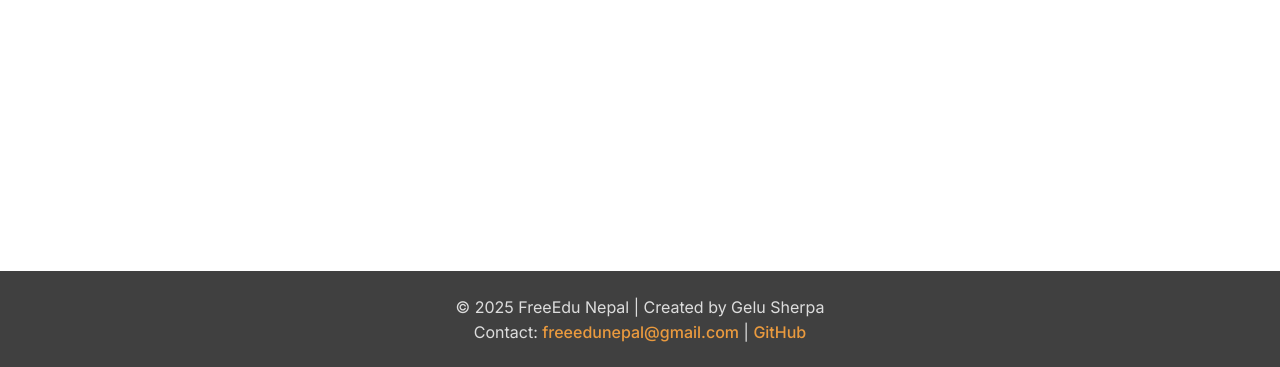
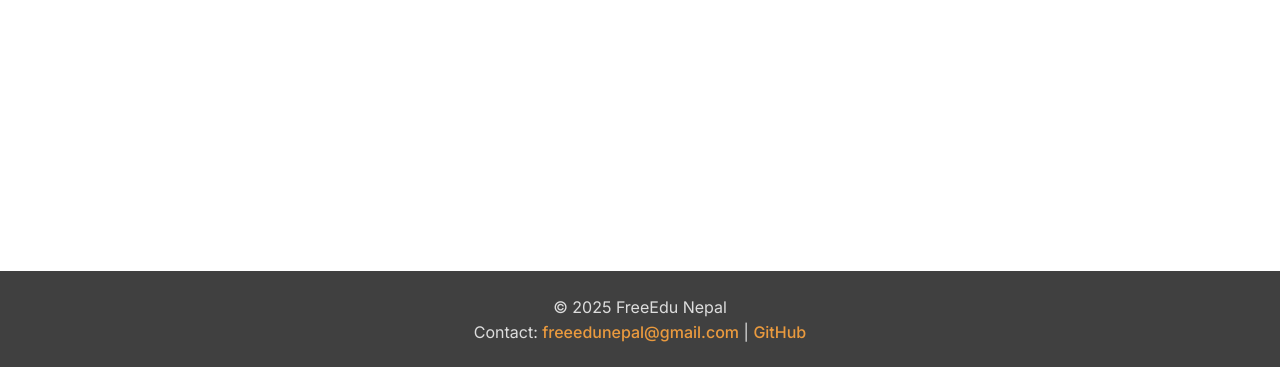
Before and after one commit to gelus-dev/FreeEdu, a plain HTML site: page index.html in a window 1280 px wide. Shown: the part 433-800 px from the top of the page. Drawn offline with Linux system fonts and the light colour scheme.

Commit message:
Update index.html

```diff
--- a/index.html
+++ b/index.html
@@ -38,7 +38,7 @@
 
     </header>
    <footer class="footer">
-    <p>© 2025 FreeEdu Nepal | Created by Gelu Sherpa</p>
+    <p>© 2025 FreeEdu Nepal</p>
     <p>Contact: <a href="mailto:freeedunepal@gmail.com">freeedunepal@gmail.com</a> |
        <a href="https://github.com/gelus-dev/FreeEdu" target="_blank">GitHub</a>
     </p>
```
